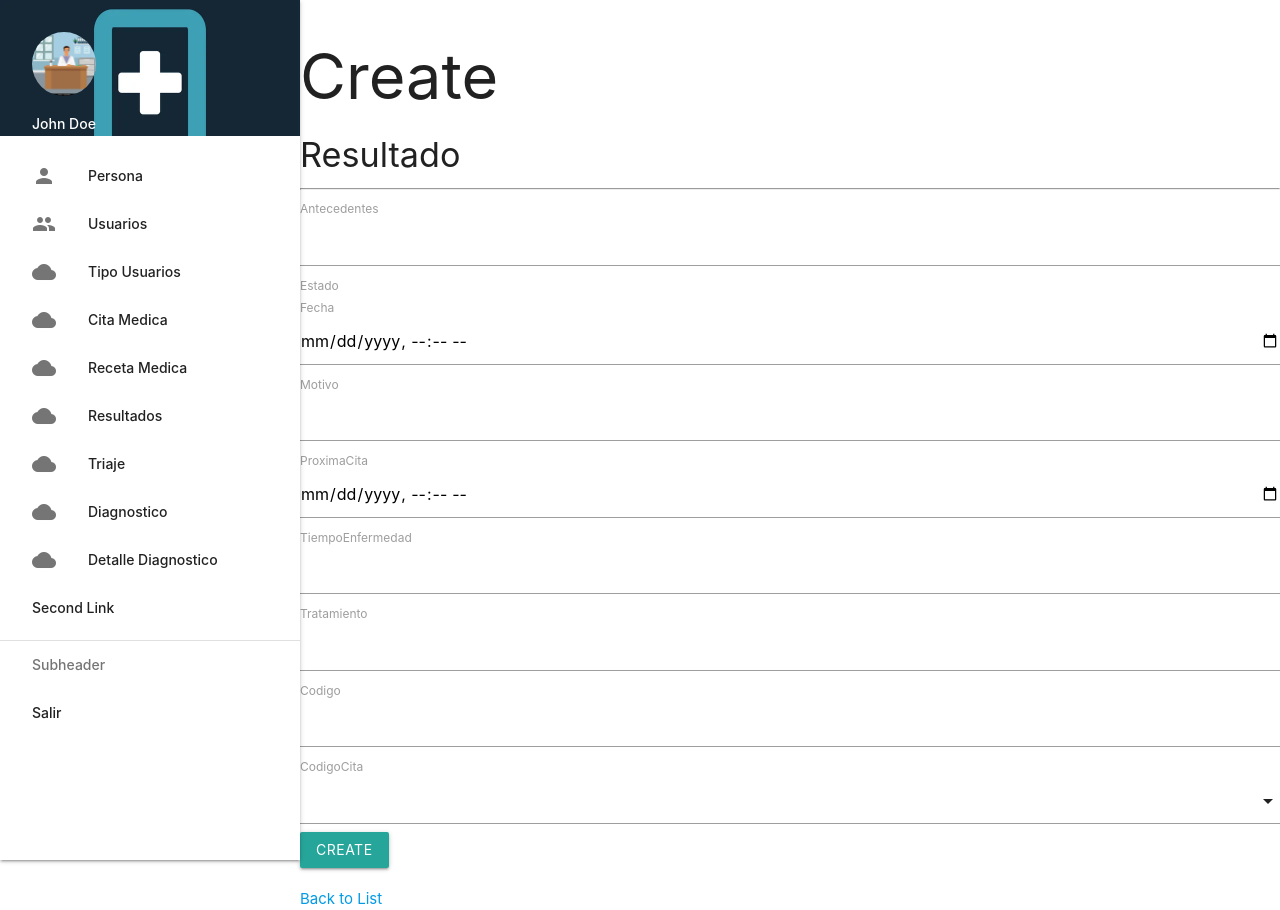
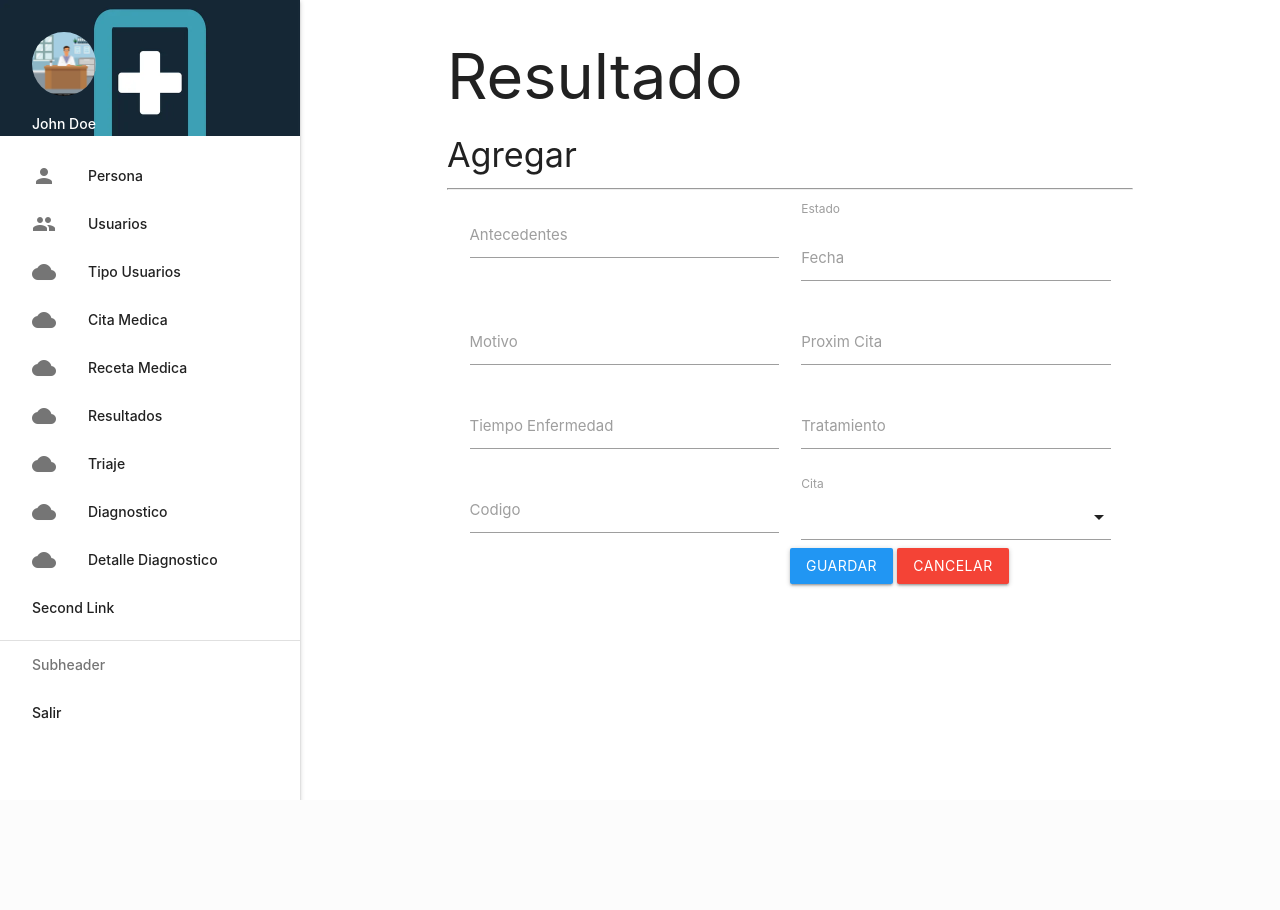
Before and after one commit to marco-ctrl/AppPruebaMVC, an ASP.NET Core app: page /Resultadoes/Create in a window 1280 px wide. After the commit the page ends 800 px from the top, so only its background shows below. Run offline with ASP.NET Core 8, Linux system fonts and the light colour scheme; style sheets or scripts are compiled from the project's sources.

Commit message:
presentar 15 de septiembre v 1.2

```diff
--- a/AppPruebaMVC/Views/Resultadoes/Create.cshtml
+++ b/AppPruebaMVC/Views/Resultadoes/Create.cshtml
@@ -4,68 +4,74 @@
     ViewData["Title"] = "Create";
 }
 
-<h1>Create</h1>
+<div class="container">
+   <h1>Resultado</h1>
 
-<h4>Resultado</h4>
+<h4>Agregar</h4>
 <hr />
 <div class="row">
-    <div class="col-md-4">
+    <div class="col l12">
         <form asp-action="Create">
-            <div asp-validation-summary="ModelOnly" class="text-danger"></div>
-            <div class="form-group">
-                <label asp-for="Antecedentes" class="control-label"></label>
-                <input asp-for="Antecedentes" class="form-control" />
-                <span asp-validation-for="Antecedentes" class="text-danger"></span>
+            <div asp-validation-summary="ModelOnly" class="red-text"></div>
+            <div class="input-field col l6">
+                <label asp-for="Antecedentes"></label>
+                <input asp-for="Antecedentes" class="validate" />
+                <span asp-validation-for="Antecedentes" class="red-text"></span>
             </div>
-            <div class="form-group form-check">
+            <div class="col l6">
                 <label class="form-check-label">
                     <input class="form-check-input" asp-for="Estado" /> @Html.DisplayNameFor(model => model.Estado)
                 </label>
             </div>
-            <div class="form-group">
-                <label asp-for="Fecha" class="control-label"></label>
-                <input asp-for="Fecha" class="form-control" />
-                <span asp-validation-for="Fecha" class="text-danger"></span>
+            <div class="input-field col l6">
+                <label asp-for="Fecha"></label>
+                <input type="text" asp-for="Fecha" class="validate datepicker" />
+                <span asp-validation-for="Fecha" class="red-text"></span>
             </div>
-            <div class="form-group">
-                <label asp-for="Motivo" class="control-label"></label>
-                <input asp-for="Motivo" class="form-control" />
-                <span asp-validation-for="Motivo" class="text-danger"></span>
+            <div class="input-field col l6">
+                <label asp-for="Motivo"></label>
+                <input asp-for="Motivo" class="validate" />
+                <span asp-validation-for="Motivo" class="red-text"></span>
             </div>
-            <div class="form-group">
-                <label asp-for="ProximaCita" class="control-label"></label>
-                <input asp-for="ProximaCita" class="form-control" />
-                <span asp-validation-for="ProximaCita" class="text-danger"></span>
+            <div class="input-field col l6">
+                <label asp-for="ProximaCita">Proxim Cita</label>
+                <input type="text" asp-for="ProximaCita" class="validate datepicker" />
+                <span asp-validation-for="ProximaCita" class="red-text"></span>
             </div>
-            <div class="form-group">
-                <label asp-for="TiempoEnfermedad" class="control-label"></label>
-                <input asp-for="TiempoEnfermedad" class="form-control" />
-                <span asp-validation-for="TiempoEnfermedad" class="text-danger"></span>
+            <div class="input-field col l6">
+                <label asp-for="TiempoEnfermedad">Tiempo Enfermedad</label>
+                <input asp-for="TiempoEnfermedad" class="validate" />
+                <span asp-validation-for="TiempoEnfermedad" class="red-text"></span>
             </div>
-            <div class="form-group">
-                <label asp-for="Tratamiento" class="control-label"></label>
-                <input asp-for="Tratamiento" class="form-control" />
-                <span asp-validation-for="Tratamiento" class="text-danger"></span>
+            <div class="input-field col l6">
+                <label asp-for="Tratamiento"></label>
+                <input asp-for="Tratamiento" class="validate" />
+                <span asp-validation-for="Tratamiento" class="red-text"></span>
             </div>
-            <div class="form-group">
-                <label asp-for="Codigo" class="control-label"></label>
-                <input asp-for="Codigo" class="form-control" />
-                <span asp-validation-for="Codigo" class="text-danger"></span>
+            <div class="input-field col l6">
+                <label asp-for="Codigo"></label>
+                <input asp-for="Codigo" class="validate" />
+                <span asp-validation-for="Codigo" class="red-text"></span>
             </div>
-            <div class="form-group">
-                <label asp-for="CodigoCita" class="control-label"></label>
+            <div class="col l6">
+                <label asp-for="CodigoCita">Cita</label>
                 <select asp-for="CodigoCita" class ="form-control" asp-items="ViewBag.CodigoCita"></select>
             </div>
+            <br />
             <div class="form-group">
-                <input type="submit" value="Create" class="btn btn-primary" />
+                <input type="submit" value="Guardar" class="btn blue" />
+                <a asp-action="Index" class="btn red">Cancelar</a>
             </div>
         </form>
     </div>
 </div>
 
 <div>
-    <a asp-action="Index">Back to List</a>
+
 </div>
+</div>
+
+
 
 @section Scripts {
     @{await Html.RenderPartialAsync("_ValidationScriptsPartial");}
```
Also changed, not shown: AppPruebaMVC/Views/RecetaMedicas/Edit.cshtml (+33 -27 lines), AppPruebaMVC/Views/Resultadoes/Edit.cshtml (+49 -42 lines), AppPruebaMVC/Views/Resultadoes/Index.cshtml (+8 -9 lines).
